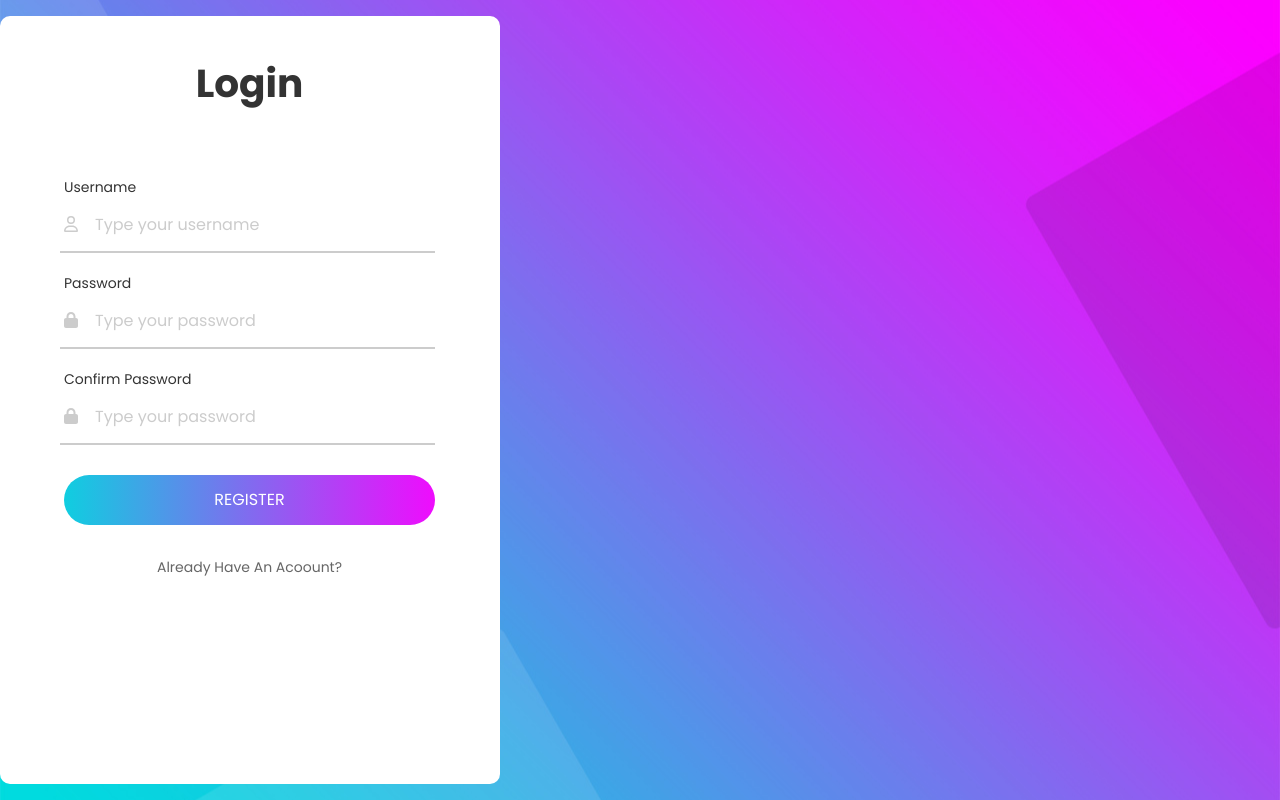
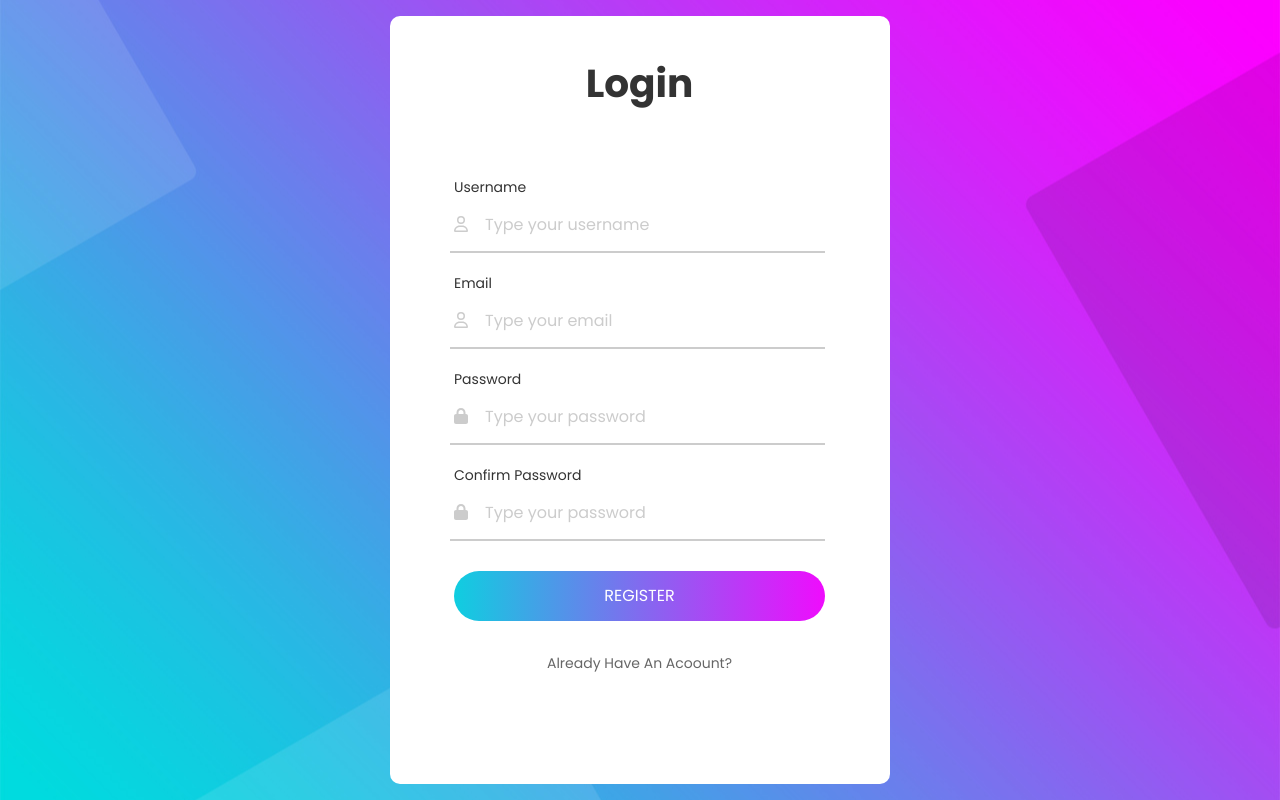
Before and after one commit to AugustoHSS/finance-vision, a React (Create React App) app: page /signup in a window 1280 px wide. Built offline with nearby package versions, Linux system fonts and the light colour scheme; no server answers.

Commit message:
feat: add username field to register page

```diff
--- a/src/pages/Login/Login.styled.js
+++ b/src/pages/Login/Login.styled.js
@@ -3,6 +3,7 @@ import { FontAwesomeIcon } from '@fortawesome/react-fontawesome';
 
 export const Container = styled.div`
     height: 100vh;
+    width: 100vw;
     display: flex;
     flex-direction: column;
     justify-content: center;
--- a/src/pages/Login/index.jsx
+++ b/src/pages/Login/index.jsx
@@ -35,13 +35,13 @@ export default function Login() {
       <FormsContainer>
         <h1>Login</h1>
         <form onSubmit={(e) => submit(e)}>
-        <p>Username</p>
+        <p>Email</p>
           <div>
             <Icon icon={faUser} isFocused={isUsernameFocused} />
             <Input
               type="email"
               id="username"
-              placeholder="Type your username"
+              placeholder="Type your Email"
               onFocus={() => setIsUsernameFocused(true)}
               onBlur={() => setIsUsernameFocused(false)}
               isFocused={isUsernameFocused}
--- a/src/pages/Signup/index.jsx
+++ b/src/pages/Signup/index.jsx
@@ -7,8 +7,10 @@ import { Link, useNavigate } from 'react-router-dom';
 
 export default function Signup() {
   const [isUsernameFocused, setIsUsernameFocused] = useState(false);
+  const [isEmailFocused, setIsEmailFocused] = useState(false);
   const [isPasswordFocused, setIsPasswordFocused] = useState(false);
   const [isConfirmPasswordFocused, setIsConfirmPasswordFocused] = useState(false);
+  const [username, setUsername] = useState('');
   const [email, setEmail] = useState('');
   const [password, setPassword] = useState('');
   const [confirmPassword, setConfirmPassword] = useState('');
@@ -21,7 +23,7 @@ export default function Signup() {
       return;
     }
     try {
-        await createUser({ email, password });
+        await createUser({ email, password, confirmPassword, username });
         navigate('/login');
         alert("usuario criado com sucesso");
       } catch (error) {
@@ -38,12 +40,26 @@ export default function Signup() {
           <div>
             <Icon icon={faUser} isFocused={isUsernameFocused} />
             <Input
-              type="email"
+              type="name"
               id="username"
               placeholder="Type your username"
               onFocus={() => setIsUsernameFocused(true)}
               onBlur={() => setIsUsernameFocused(false)}
               isFocused={isUsernameFocused}
+              value={username}
+              onChange={(e) => setUsername(e.target.value)}
+            />
+          </div>
+        <p>Email</p>
+          <div>
+            <Icon icon={faUser} isFocused={isEmailFocused} />
+            <Input
+              type="email"
+              id="email"
+              placeholder="Type your email"
+              onFocus={() => setIsEmailFocused(true)}
+              onBlur={() => setIsEmailFocused(false)}
+              isFocused={isEmailFocused}
               value={email}
               onChange={(e) => setEmail(e.target.value)}
             />
--- a/src/services/authApi.js
+++ b/src/services/authApi.js
@@ -1,11 +1,11 @@
 import api from './api';
 
 export async function createUser(user) {
-      const response = await api.post(`/signup`, user);
+      const response = await api.post(`/register`, user);
       return response.data;
 }
 
 export async function login(user) {
-      const response = await api.post(`/signin`, user);
+      const response = await api.post(`/login`, user);
       return response.data;
 }
```
